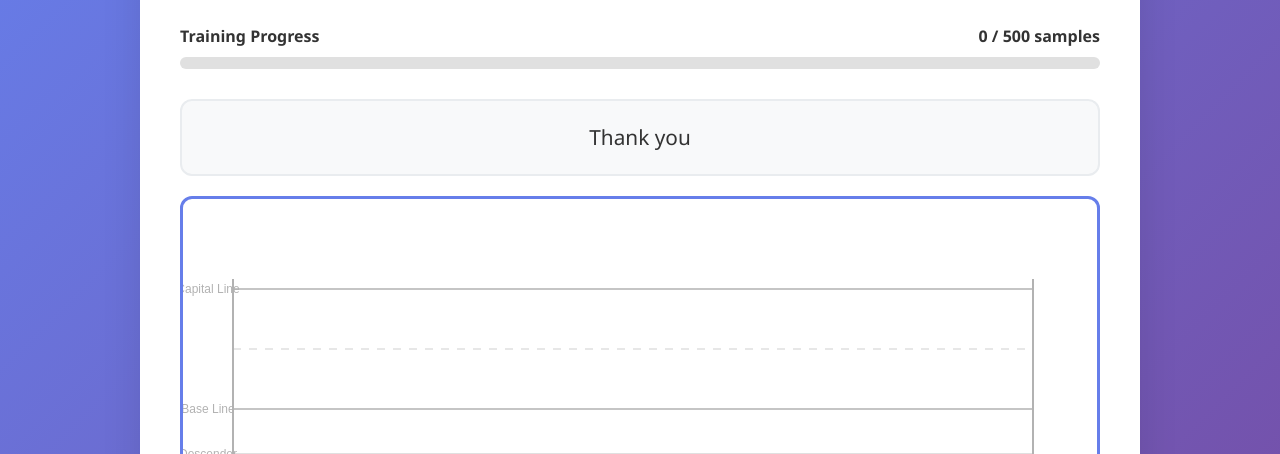
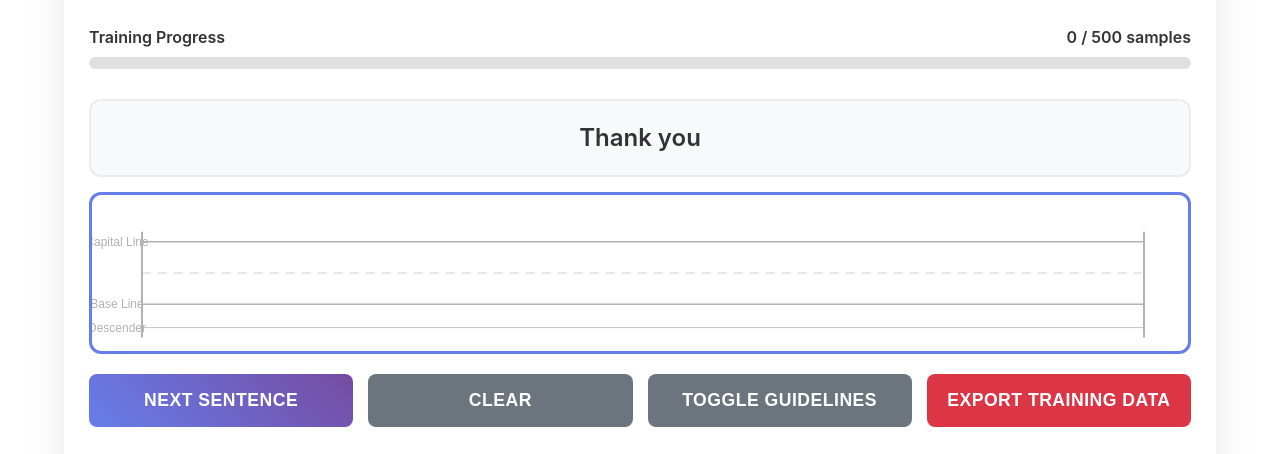
Before and after one commit to OneRedPanda99/OneRedPanda99, a plain HTML site: page main.html in a window 1280 px wide. Shown: the part 154-608 px from the top of the page. Drawn offline with Linux system fonts and the light colour scheme.

Commit message:
Update and rename html.html to main.html

```diff
--- a/html.html
+++ b/main.html
@@ -2,33 +2,57 @@
 <html lang="en">
 <head>
     <meta charset="UTF-8">
-    <meta name="viewport" content="width=device-width, initial-scale=1.0">
+    <meta name="viewport" content="width=device-width, initial-scale=1.0, user-scalable=no, viewport-fit=cover">
+    <meta name="apple-mobile-web-app-capable" content="yes">
+    <meta name="apple-mobile-web-app-status-bar-style" content="black-translucent">
+    <meta name="apple-touch-fullscreen" content="yes">
     <title>Handwriting Data Collector</title>
     <style>
         * {
             margin: 0;
             padding: 0;
             box-sizing: border-box;
+            -webkit-touch-callout: none;
+            -webkit-user-select: none;
+            -webkit-tap-highlight-color: transparent;
+            user-select: none;
         }
 
         body {
-            font-family: 'Segoe UI', Tahoma, Geneva, Verdana, sans-serif;
+            font-family: -apple-system, BlinkMacSystemFont, 'Segoe UI', Roboto, sans-serif;
             background: linear-gradient(135deg, #667eea 0%, #764ba2 100%);
             min-height: 100vh;
+            min-height: -webkit-fill-available;
             display: flex;
             align-items: center;
             justify-content: center;
             padding: 20px;
+            overflow-x: hidden;
+            position: fixed;
+            width: 100%;
+            height: 100%;
         }
 
         .container {
             background: white;
             border-radius: 20px;
             box-shadow: 0 20px 40px rgba(0,0,0,0.1);
-            padding: 40px;
-            max-width: 1000px;
+            padding: 30px;
+            max-width: 95vw;
             width: 100%;
+            max-height: 95vh;
+            height: auto;
             animation: slideUp 0.6s ease-out;
+            overflow-y: auto;
+            -webkit-overflow-scrolling: touch;
+        }
+
+        @media (orientation: landscape) {
+            .container {
+                max-width: 90vw;
+                max-height: 90vh;
+                padding: 25px;
+            }
         }
 
         @keyframes slideUp {
@@ -42,9 +66,9 @@
         }
 
         .title {
-            font-size: 2.5rem;
+            font-size: 2rem;
             color: #333;
-            margin-bottom: 10px;
+            margin-bottom: 8px;
             background: linear-gradient(45deg, #667eea, #764ba2);
             -webkit-background-clip: text;
             -webkit-text-fill-color: transparent;
@@ -53,7 +77,8 @@
 
         .subtitle {
             color: #666;
-            font-size: 1.1rem;
+            font-size: 1rem;
+            margin-bottom: 20px;
         }
 
         .progress-section {
@@ -90,15 +115,18 @@
             border: 2px solid #e9ecef;
             border-radius: 12px;
             padding: 20px;
-            margin-bottom: 20px;
+            margin-bottom: 15px;
             text-align: center;
+            position: sticky;
+            top: 0;
+            z-index: 10;
         }
 
         .sentence-text {
-            font-size: 1.3rem;
+            font-size: 1.5rem;
             color: #333;
-            line-height: 1.6;
-            font-weight: 500;
+            line-height: 1.4;
+            font-weight: 600;
         }
 
         .canvas-container {
@@ -117,22 +145,31 @@
         }
 
         .controls {
-            display: flex;
-            gap: 15px;
-            justify-content: center;
-            flex-wrap: wrap;
+            display: grid;
+            grid-template-columns: 1fr 1fr;
+            gap: 12px;
+            margin-bottom: 15px;
+        }
+
+        @media (orientation: landscape) {
+            .controls {
+                grid-template-columns: repeat(4, 1fr);
+                gap: 15px;
+            }
         }
 
         .btn {
-            padding: 12px 24px;
+            padding: 16px 20px;
             border: none;
             border-radius: 8px;
-            font-size: 1rem;
+            font-size: 1.1rem;
             font-weight: 600;
             cursor: pointer;
             transition: all 0.3s ease;
             text-transform: uppercase;
             letter-spacing: 0.5px;
+            touch-action: manipulation;
+            -webkit-tap-highlight-color: transparent;
         }
 
         .btn-primary {
@@ -224,8 +261,8 @@
         </div>
 
         <div class="canvas-container">
-            <canvas id="drawingCanvas" width="900" height="300"></canvas>
-            <canvas class="guidelines" id="guidelineCanvas" width="900" height="300"></canvas>
+            <canvas id="drawingCanvas"></canvas>
+            <canvas class="guidelines" id="guidelineCanvas"></canvas>
         </div>
 
         <div class="controls">
@@ -319,6 +356,8 @@
             guidelineCanvas = document.getElementById('guidelineCanvas');
             guidelineCtx = guidelineCanvas.getContext('2d');
 
+            // Set canvas size to container size
+            resizeCanvas();
             setupCanvas();
             drawGuidelines();
             updateStats();
@@ -330,10 +369,41 @@
             canvas.addEventListener('mouseup', stopDrawing);
             canvas.addEventListener('mouseout', stopDrawing);
 
-            // Touch events for mobile/tablet
-            canvas.addEventListener('touchstart', handleTouch);
-            canvas.addEventListener('touchmove', handleTouch);
-            canvas.addEventListener('touchend', stopDrawing);
+            // Touch events for iPad/mobile
+            canvas.addEventListener('touchstart', handleTouch, {passive: false});
+            canvas.addEventListener('touchmove', handleTouch, {passive: false});
+            canvas.addEventListener('touchend', handleTouchEnd, {passive: false});
+
+            // Prevent scrolling when drawing
+            document.addEventListener('touchstart', preventScroll, {passive: false});
+            document.addEventListener('touchend', preventScroll, {passive: false});
+            document.addEventListener('touchmove', preventScroll, {passive: false});
+
+            // Handle orientation changes
+            window.addEventListener('orientationchange', () => {
+                setTimeout(() => {
+                    resizeCanvas();
+                    drawGuidelines();
+                }, 100);
+            });
+        }
+
+        function resizeCanvas() {
+            const container = document.querySelector('.canvas-container');
+            const rect = container.getBoundingClientRect();
+
+            canvas.width = rect.width;
+            canvas.height = rect.height;
+            guidelineCanvas.width = rect.width;
+            guidelineCanvas.height = rect.height;
+
+            setupCanvas();
+        }
+
+        function preventScroll(e) {
+            if (e.target === canvas) {
+                e.preventDefault();
+            }
         }
 
         function setupCanvas() {
```
